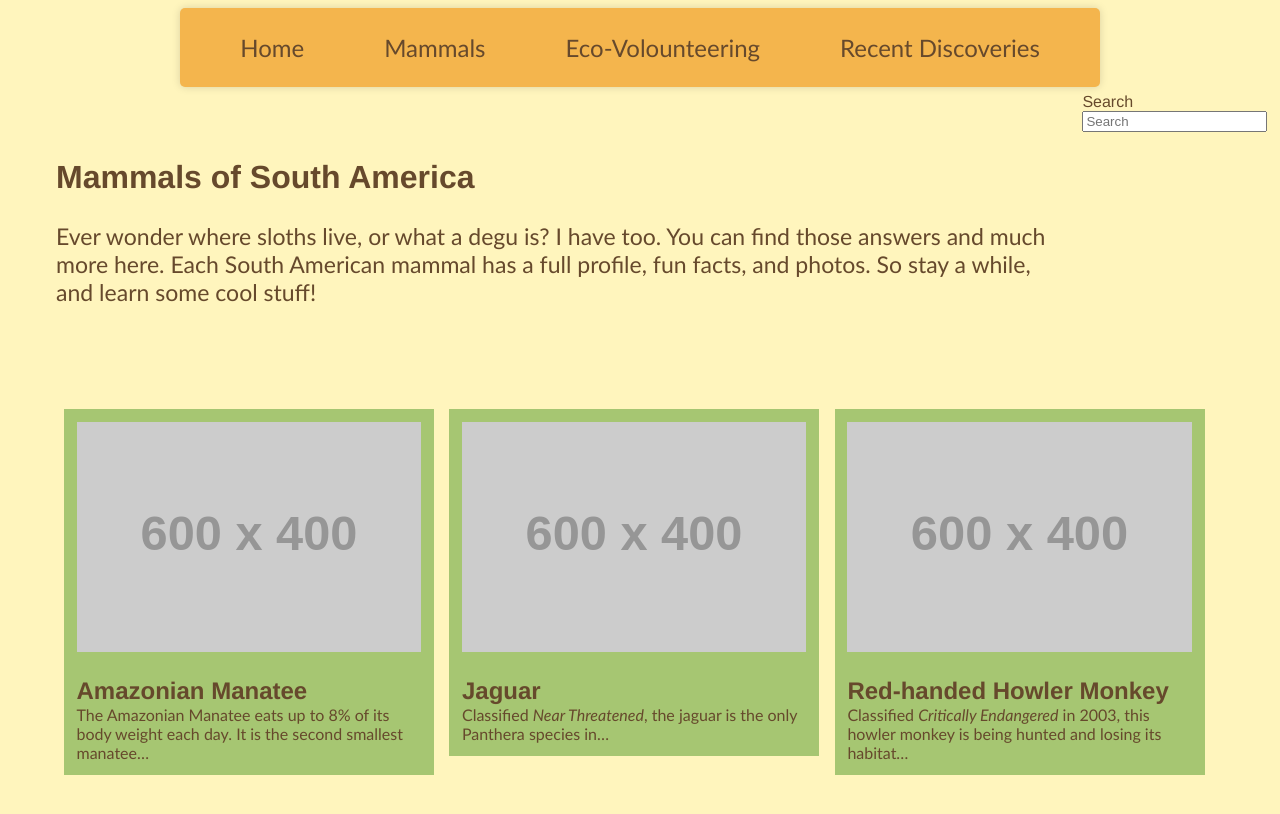
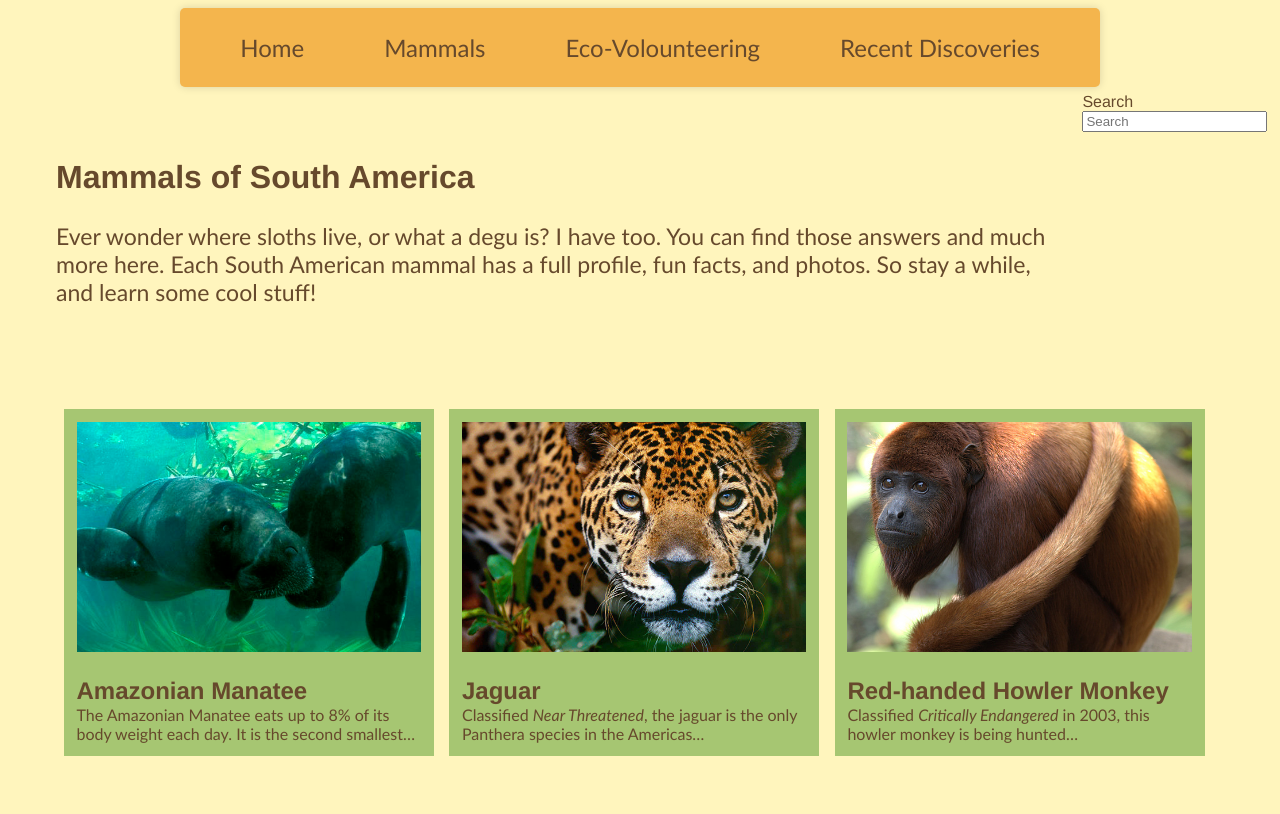
Before and after one commit to liannehebert/large-data-website, a Jekyll site: the page built from index.html, in a window 1280 px wide. Shown: the top 814 px of the page. Built offline with Jekyll 4.4.1, drawn with Linux system fonts in a browser that asks for light colours.

Commit message:
Modified some content

```diff
--- a/index.html
+++ b/index.html
@@ -16,31 +16,37 @@ layout: default
 
 			<div class="bucket unit-s-1 unit-m-1-3 unit-l-1-3">
 				<div class="unit-spacer">
-					<a href="#"><img src="http://placehold.it/600x400" class="flex-img" alt="Amazonian Manatee"></a>
+					<img src="img/amazonian-manatee.jpg" class="flex-img" alt="Amazonian Manatee">
 				</div>
 				<div class="unit-spacer">
+				<a href="#" rel="about">
 					<h2>Amazonian Manatee</h2>
-					<p class="bucket-caption">The Amazonian Manatee eats up to 8% of its body weight each day. It is the second smallest manatee…</p>
+					<p class="bucket-caption">The Amazonian Manatee eats up to 8% of its body weight each day. It is the second smallest…</p>
+				</a>
 				</div>
 			</div>
 
 			<div class="bucket unit-s-1 unit-m-1-3 unit-l-1-3">
 				<div class="unit-spacer">
-					<a href="#"><img src="http://placehold.it/600x400" class="flex-img" alt="Jaguar"></a>
+					<img src="img/jaguar-panthera.jpg" class="flex-img" alt="Jaguar">
 				</div>
 				<div class="unit-spacer">
+				<a href="felines.html" rel="about">
 					<h2>Jaguar</h2>
-					<p class="bucket-caption">Classified <i>Near Threatened</i>, the jaguar is the only Panthera species in…</p>
+					<p class="bucket-caption">Classified <i>Near Threatened</i>, the jaguar is the only Panthera species in the Americas…</p>
+				</a>
 				</div>
 			</div>
 
 			<div class="bucket unit-s-1 unit-m-1-3 unit-l-1-3">
 				<div class="unit-spacer">
-					<a href="#"><img src="http://placehold.it/600x400" class="flex-img" alt="Howler Monkey"></a>
+					<img src="img/howler-monkey.jpg" class="flex-img" alt="Howler Monkey">
 				</div>
 				<div class="unit-spacer">
+				<a href="#" rel="about">
 					<h2>Red-handed Howler Monkey</h2>
-					<p class="bucket-caption">Classified <i>Critically Endangered</i> in 2003, this howler monkey is being hunted and losing its habitat…</p>
+					<p class="bucket-caption">Classified <i>Critically Endangered</i> in 2003, this howler monkey is being hunted…</p>
+				</a>
 				</div>
 			</div>
 
```
